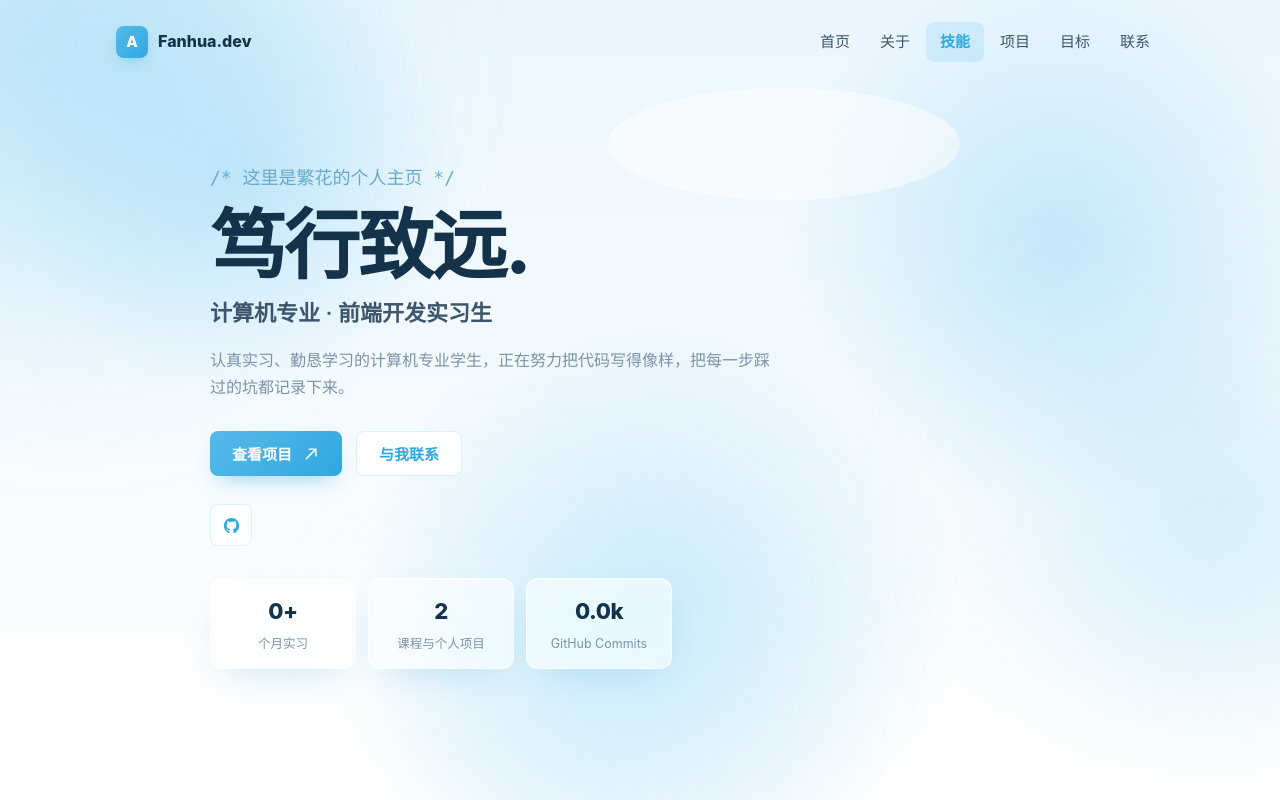
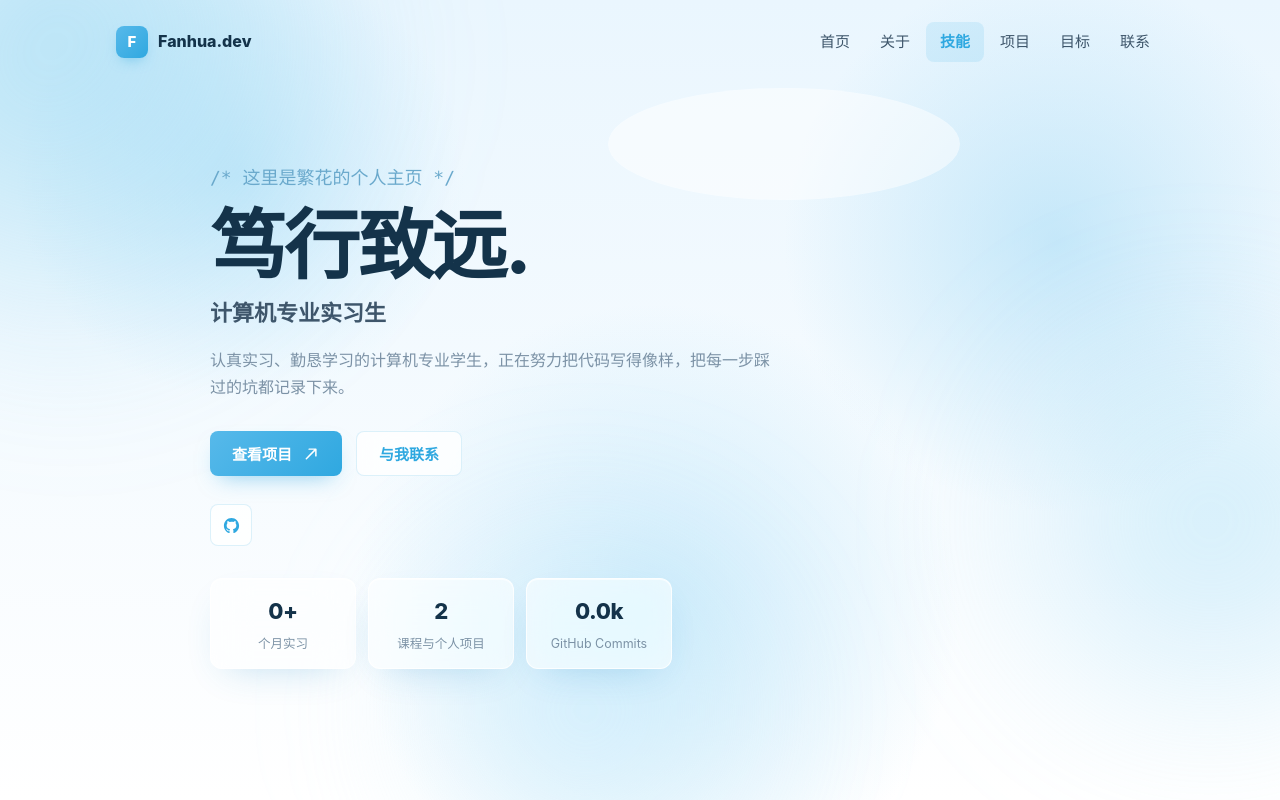
Before and after one commit to qin-really/My-blog, a Vue app: page / in a window 1280 px wide. Shown: the top 800 px of the page. Built offline with nearby package versions, Linux system fonts and the light colour scheme.

Commit message:
改了一些文字

```diff
--- a/src/components/SiteNav.vue
+++ b/src/components/SiteNav.vue
@@ -46,7 +46,7 @@ onBeforeUnmount(() => window.removeEventListener('scroll', onScrollRaf))
   <header class="nav" role="banner">
     <nav class="nav__bar" :class="{ glassy: scrolled || open }">
       <a class="nav__brand" href="#home" @click.prevent="go('home')">
-        <span class="nav__logo">A</span>
+        <span class="nav__logo">F</span>
         {{ profile.brand }}
       </a>
 
--- a/src/data/site.js
+++ b/src/data/site.js
@@ -20,9 +20,9 @@ export const profile = {
   brand: 'Fanhua.dev',
   slogan: '笃行致远.',
   sloganComment: '这里是繁花的个人主页',
-  role: '计算机专业 · 前端开发实习生',
+  role: '计算机专业实习生',
   tagline: '认真实习、勤恳学习的计算机专业学生，正在努力把代码写得像样，把每一步踩过的坑都记录下来。',
-  location: '中国 · 上海',
+  location: '中国 · 广西',
   identities: ['计算机专业', '前端开发实习生', 'GitHub 玩家', 'AI 爱好者', '成长中的 全栈工程师'],
   about: [
     '你好，我是一名计算机专业的学生，目前在正在准备实习。业余时间喜欢折腾开源、写技术笔记，也在学习把大模型接进真实产品里。',
```
